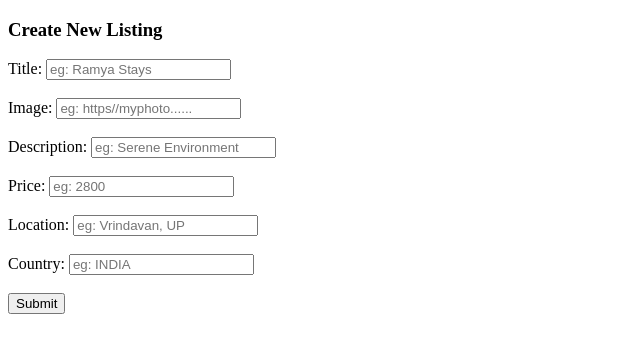
After one commit to AquillaRival/Major-Project-Wander-Lust, a Node server app: page /listing/new in a window 1280 px wide. The commit adds this page. Shown: the top 353 px of the page, without its empty margins (0-640 px from the left). Run offline with Node 20, Linux system fonts and the light colour scheme; some libraries are stand-ins or nearby versions.

Commit message:
Added new listing route

```diff
--- a/app.js
+++ b/app.js
@@ -3,10 +3,12 @@ const app = express();
 const mongoose = require("mongoose");
 const Listing = require("./models/listing.js");
 const path = require("path");
+const methodOverride = require("method-override");
 
 app.set("view engine", "ejs");
 app.set("views", path.join(__dirname, "views"));
 app.use(express.urlencoded({ extended: true }));
+app.use(methodOverride("_method"));
 
 const mongoUrl = "mongodb://127.0.0.1:27017/wanderlust";
 
@@ -35,6 +37,16 @@ app.get("/listings/:id", async (req, res) => {
   res.render("./listings/show.ejs", { listing });
 });
 
+app.get("/listing/new", (req, res) => {
+  res.render("./listings/new.ejs");
+});
+
+app.post("/listings", async (req, res) => {
+  let newListing = new Listing(req.body.listing);
+  await newListing.save();
+  res.redirect("/listings");
+});
+
 app.get("/", (req, res) => {
   res.send("Working...");
 });
--- a/package.json
+++ b/package.json
@@ -13,6 +13,7 @@
   "dependencies": {
     "ejs": "^5.0.1",
     "express": "^5.2.1",
+    "method-override": "^3.0.0",
     "mongoose": "^9.3.1"
   },
   "devDependencies": {
--- a/views/listings/index.ejs
+++ b/views/listings/index.ejs
@@ -7,6 +7,10 @@
   </head>
   <body>
     <h3>All Listings</h3>
+    <form method="GET" action="/listing/new">
+      <button>Create New Listing</button>
+    </form>
+    <br />
     <ul>
       <% for (let listing of allListings) { %>
       <li>
--- /dev/null
+++ b/views/listings/new.ejs
@@ -0,0 +1,53 @@
+<!DOCTYPE html>
+<html lang="en">
+  <head>
+    <meta charset="UTF-8" />
+    <meta name="viewport" content="width=device-width, initial-scale=1.0" />
+    <title>WanderLust</title>
+  </head>
+  <body>
+    <h3>Create New Listing</h3>
+    <form action="/listings" method="POST">
+      <label
+        >Title:
+        <input type="text" name="listing[title]" placeholder="eg: Ramya Stays"
+      /></label>
+      <br /><br />
+      <label
+        >Image:
+        <input
+          type="text"
+          name="listing[image]"
+          placeholder="eg: https//myphoto......"
+      /></label>
+      <br /><br />
+      <label
+        >Description:
+        <input
+          type="text"
+          name="listing[description]"
+          placeholder="eg: Serene Environment"
+      /></label>
+      <br /><br />
+      <label
+        >Price:
+        <input type="number" name="listing[price]" placeholder="eg: 2800"
+      /></label>
+      <br /><br />
+      <label
+        >Location:
+        <input
+          type="text"
+          name="listing[location]"
+          placeholder="eg: Vrindavan, UP"
+      /></label>
+      <br /><br />
+      <label
+        >Country:
+        <input type="text" name="listing[country]" placeholder="eg: INDIA"
+      /></label>
+      <br /><br />
+      <button>Submit</button>
+    </form>
+  </body>
+</html>
```
Also changed, not shown: 1 other file.
